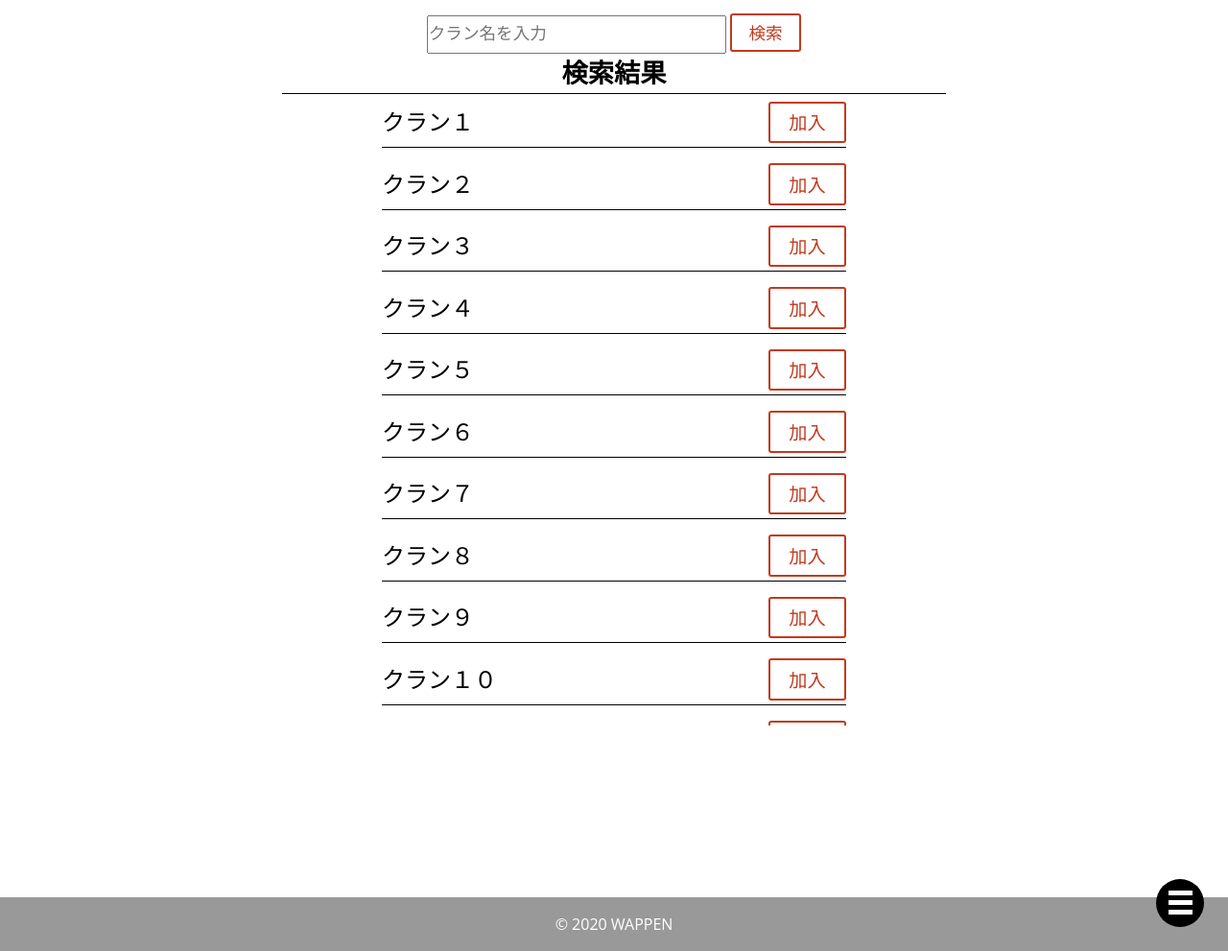
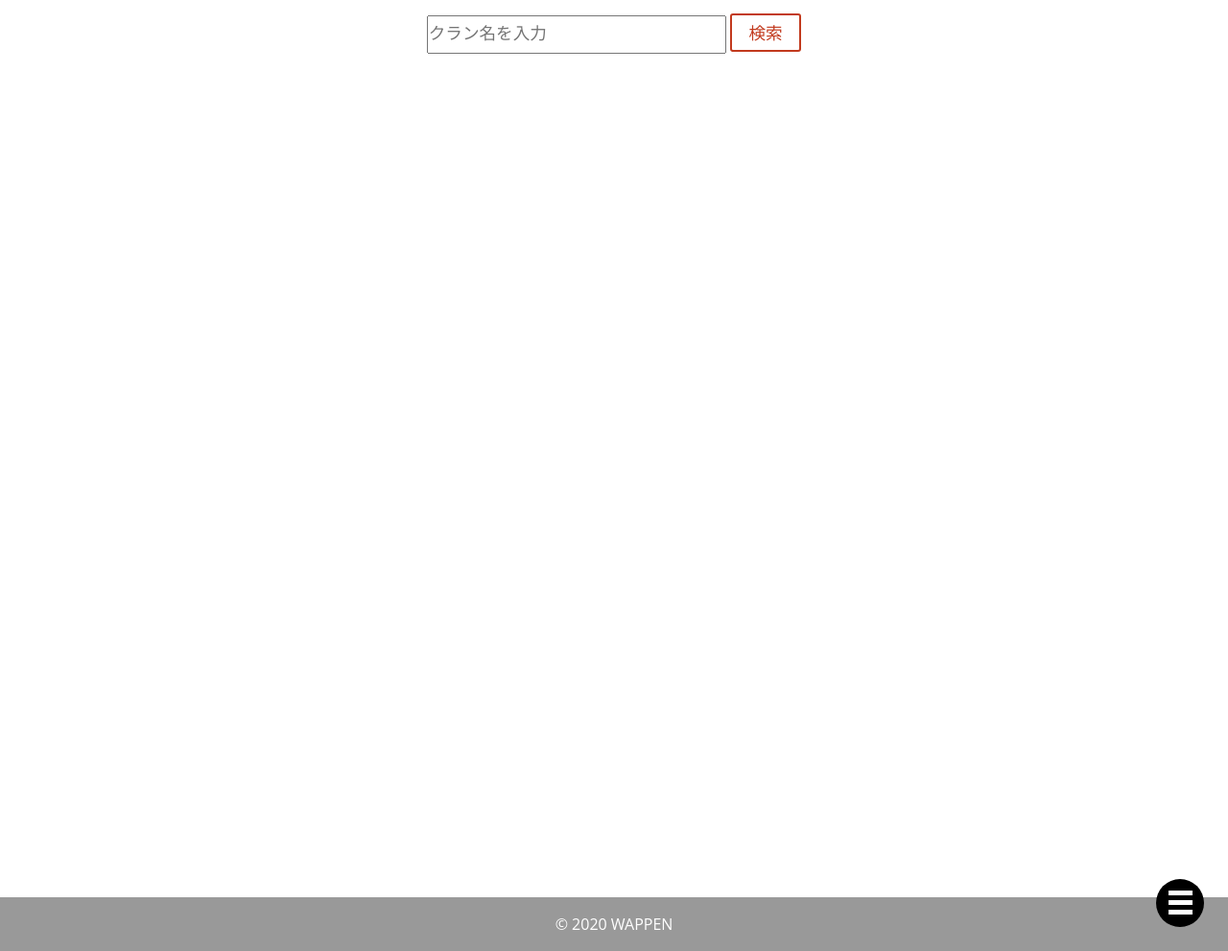
Before and after one commit to Sakaeda3Rou/wappen, a Node project: template functions/static/views/clan.ejs in a window 1280 px wide. Shown: the part 56-1047 px from the top of the page at 96% size. Run offline with Node 20 templates, Linux system fonts and the light colour scheme; the template is opened without the code that fills it, so the values that code supplies are empty; some libraries are stand-ins or nearby versions.

Commit message:
clan_search

```diff
--- a/functions/static/views/clan.ejs
+++ b/functions/static/views/clan.ejs
@@ -21,29 +21,14 @@
         <div class="inner">
 
             <div class="clan-search">
-                    <form action="#" method="POST">
+                    <form>
                         <input id="search_word" type="text" class="clan-search__text" name="clan-search__text" placeholder="クラン名を入力" size="28">
                         <input id="search_btn" class="main-btn clan-search_btn" type="button" value="検索">
                     </form>
             </div>
 
-            <div class="result">
-                <h2 class="result__title">検索結果</h2>
-                <div class="result__list">
-                   <div class="result__list--item">クラン１　<input class="main-btn in-btn" type="submit" value="加入"></div>
-                   <div class="result__list--item">クラン２　<input class="main-btn in-btn" type="submit" value="加入"></div>
-                   <div class="result__list--item">クラン３　<input class="main-btn in-btn" type="submit" value="加入"></div>
-                   <div class="result__list--item">クラン４　<input class="main-btn in-btn" type="submit" value="加入"></div>
-                   <div class="result__list--item">クラン５　<input class="main-btn in-btn" type="submit" value="加入"></div>
-                   <div class="result__list--item">クラン６　<input class="main-btn in-btn" type="submit" value="加入"></div>
-                   <div class="result__list--item">クラン７　<input class="main-btn in-btn" type="submit" value="加入"></div>
-                   <div class="result__list--item">クラン８　<input class="main-btn in-btn" type="submit" value="加入"></div>
-                   <div class="result__list--item">クラン９　<input class="main-btn in-btn" type="submit" value="加入"></div>
-                   <div class="result__list--item">クラン１０<input class="main-btn in-btn" type="submit" value="加入"></div>
-                   <div class="result__list--item">クラン１１<input class="main-btn in-btn" type="submit" value="加入"></div>
-                   <div class="result__list--item">クラン１２<input class="main-btn in-btn" type="submit" value="加入"></div>
-                   <div class="main-btn new-btn">新規作成</div>
-                </div>
+            <div id="search_result" class="result">
+                <!-- 検索結果を表示する -->
             </div>
 
         </div>
@@ -77,10 +62,69 @@
               let clanList = JSON.parse(restxt);
               console.log(`clanList => ${clanList}`);
               console.dir(clanList)
+
+              // 検索結果を表示する
+              searchResult(clanList);
           }
       };
     }, false);
 
     </script>
+    <script>
+    // 検索結果を表示する
+    function searchResult(clanList) {
+      // 検索結果を表示するdiv領域を取得
+      const result_div_element = document.getElementById('search_result');
+
+      // 以前の検索結果が存在していた場合、削除する
+      if (result_div_element.hasChildNodes) {
+        // 子要素を削除
+        while (result_div_element.firstChild) {
+          result_div_element.removeChild(result_div_element.firstChild);
+        }
+      }
+
+      // 「検索結果」を生成
+      const result_div_element_header = document.createElement('h2');
+      result_div_element_header.setAttribute('class', 'result__title');
+      result_div_element_header.innerHTML = '検索結果';
+      result_div_element.appendChild(result_div_element_header);
+
+      // リストを表示する領域を生成
+      const result_list_div_element = document.createElement('div');
+      result_list_div_element.setAttribute('class', 'result__list');
+      result_div_element.appendChild(result_list_div_element);
+
+      if(!clanList) {
+        // 検索結果がnullのとき
+        // 新規作成ボタンを生成
+        const clan_create_button_element = document.createElement('input');
+        clan_create_button_element.setAttribute('type', 'button');
+        clan_create_button_element.setAttribute('value', '新規作成');
+        clan_create_button_element.setAttribute('class', 'main-btn new-btn');
+
+      } else {
+        // クランリストを表示
+        for(let clan of clanList) {
+          // クラン名を取得
+          let clanName = clan['clanName'];
+
+          // 行を追加
+          const clan_div_element = document.createElement('div');
+          clan_div_element.setAttribute('class', 'result__list--item');
+          clan_div_element.innerHTML = clanName;
+
+          const input_button_element = document.createElement('input');
+          input_button_element.setAttribute('class', 'main-btn in-btn');
+          input_button_element.setAttribute('type', 'submit');
+          input_button_element.setAttribute('value', '加入');
+
+          // クランリストに要素を追加
+          clan_div_element.appendChild(input_button_element);
+          result_list_div_element.appendChild(clan_div_element);
+        }
+      }
+    }
+    </script>
 </body>
 </html>
```
Also changed, not shown: functions/index.js (+0 -9 lines).
